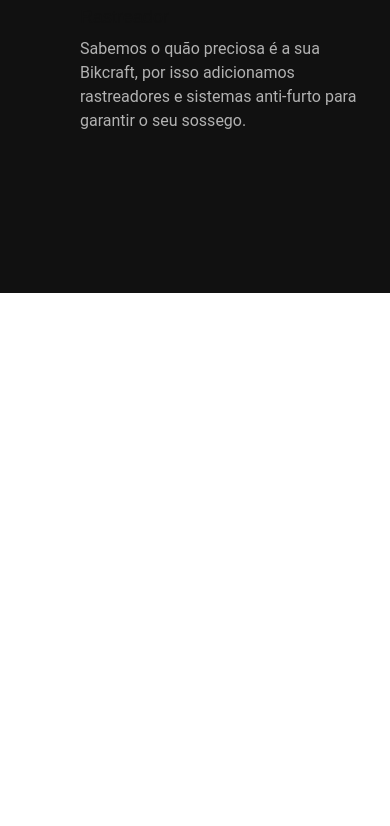
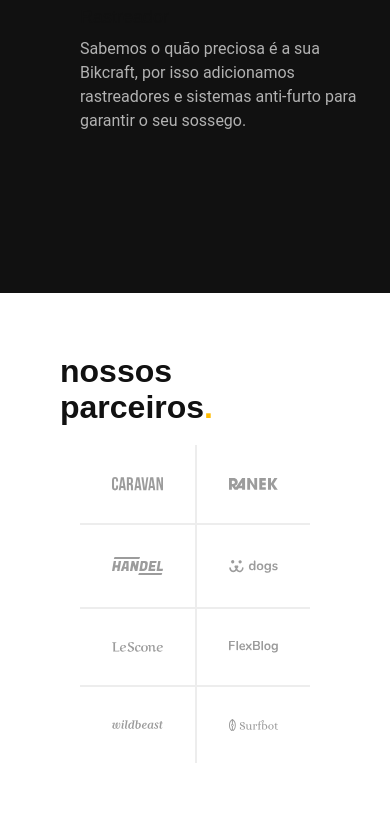
Before and after one commit to DanielCLeal/bikcraft, a plain HTML site: page index.html in a window 390 px wide. Shown: the part 2228-3054 px from the top of the page. Drawn offline with Linux system fonts and the light colour scheme.

Commit message:
add parceiros no site

```diff
--- /dev/null
+++ b/css/home/parceiros.css
@@ -0,0 +1,53 @@
+.parceiros {
+  padding: 60px;
+  padding-bottom: 120px;
+}
+
+.parceiros h2 {
+  margin-bottom: 60px;
+}
+
+.parceiros ul {
+  padding: 0 20px;
+  max-width: 1400px;
+  display: grid;
+  grid-template-columns: repeat(4, 1fr);
+  margin: 0 auto;
+}
+
+.parceiros li {
+  display: flex;
+  padding: 32px;
+  border-left: 2px solid var(--cor-2);
+}
+
+.parceiros img {
+  margin: auto;
+}
+
+.parceiros li:first-child,
+.parceiros li:nth-child(5) {
+  border-left: none;
+}
+
+.parceiros li:nth-child(n + 5) {
+  border-top: 2px solid var(--cor-2);
+}
+
+@media (max-width: 800px) {
+  .parceiros {
+    padding-bottom: 60px;
+  }
+  .parceiros h2 {
+    margin-bottom: 20px;
+  }
+  .parceiros ul {
+    grid-template-columns: repeat(2, 1fr);
+  }
+  .parceiros li:nth-child(n + 3) {
+    border-top: 2px solid var(--cor-2);
+  }
+  .parceiros li:nth-child(odd) {
+    border-left: none;
+  }
+}
--- a/css/style.css
+++ b/css/style.css
@@ -2,15 +2,22 @@
 @import "./utilidades/tipografia.css";
 @import "./utilidades/cores.css";
 
+
+
 @import "./global/header.css";
+
+
 
 /* Utilidades */
 @import "./utilidades/componentes.css";
 
+
+
 /* Home */
 @import "./home/introducao.css";
-/* Tecnologia */
 @import "./home/tecnologia.css";
+@import "./home/parceiros.css";
 
-/* bicicletas */
+
+/* Bicicletas */
 @import "./bicicletas/bicicletas-lista.css";
--- a/index.html
+++ b/index.html
@@ -97,6 +97,21 @@
     </div>
   </article>
 
+  <section class="parceiros" aria-label="Nossos Parceiros">
+    <h2 class="font-1-xxl">nossos parceiros<span class="cor-p1">.</span></h2>
+
+    <ul>
+      <li><img src="./img/parceiros/caravan.svg" alt="caravan"></li>
+      <li><img src="./img/parceiros/ranek.svg" alt="ranek"></li>
+      <li><img src="./img/parceiros/handel.svg" alt="handel"></li>
+      <li><img src="./img/parceiros/dogs.svg" alt="dogs"></li>
+      <li><img src="./img/parceiros/lescone.svg" alt="lescone"></li>
+      <li><img src="./img/parceiros/flexblog.svg" alt="flexblog"></li>
+      <li><img src="./img/parceiros/wildbeast.svg" alt="wildbeast"></li>
+      <li><img src="./img/parceiros/surfbot.svg" alt="surfbot"></li>
+    </ul>
+  </section>
+
 </body>
 
 </html>
```
